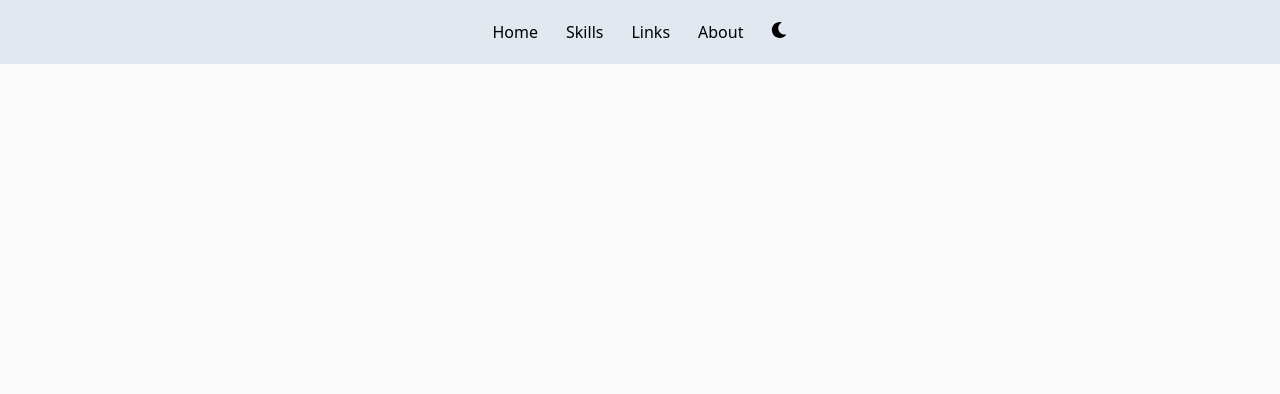
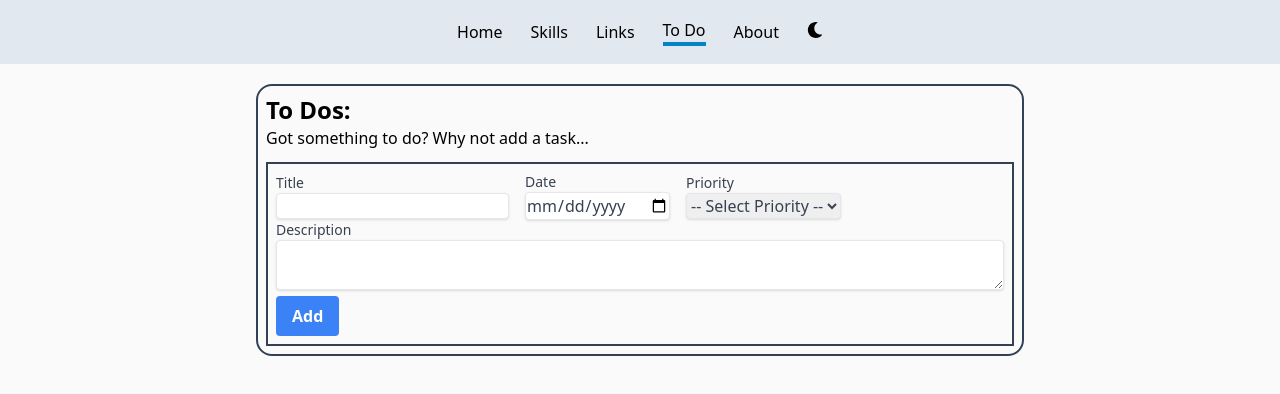
Before and after one commit to SenjuHshrm/portfolio, a React (Create React App) app: page /todo in a window 1280 px wide. Shown: the top 394 px of the page. Built offline with nearby package versions, Linux system fonts and the light colour scheme.

Commit message:
Add to do app

```diff
--- a/package.json
+++ b/package.json
@@ -7,6 +7,7 @@
     "@testing-library/react": "^12.1.3",
     "@testing-library/user-event": "^13.5.0",
     "axios": "^0.26.0",
+    "moment": "^2.29.1",
     "react": "^17.0.2",
     "react-dom": "^17.0.2",
     "react-icons": "^4.3.1",
--- a/src/App.js
+++ b/src/App.js
@@ -4,6 +4,7 @@ import Navigation from './components/partials/Navigation'
 import Skills from './components/Skills';
 import Links from './components/Links';
 import About from './components/About';
+import ToDo from './components/ToDo';
 
 function App() {
   return (
@@ -15,6 +16,7 @@ function App() {
           <Route path='/skills' element={<Skills />}/>
           <Route path='/links' element={<Links />}/>
           <Route path='/about' element={<About />}/>
+          <Route path='/todo' element={<ToDo />} />
         </Routes>
       </Router>
     </>
--- /dev/null
+++ b/src/components/ToDo.js
@@ -0,0 +1,84 @@
+import React from 'react';
+import { useState, useEffect } from 'react';
+import ToDoListItem from './partials/ToDoListItem';
+import moment from 'moment';
+
+const ToDo = () => {
+  const [title, setTitle] = useState('');
+  const [desc, setDesc] = useState('');
+  const [date, setDate] = useState('');
+  const [prio, setPrio] = useState('');
+  const [todoList, setTodoList] = useState([]);
+
+  useEffect(() => {
+    if(localStorage.getItem('todo') === null) {
+      localStorage.setItem('todo', JSON.stringify([]))
+    } else {
+      setTodoList(JSON.parse(localStorage.getItem('todo')))
+    }
+  }, [])
+
+  const addToList = (e) => {
+    e.preventDefault()
+    let data = {title, desc, date: moment(date, 'YYYY-MM-DD').format('MMMM DD, YYYY'), prio, id: Math.floor(Math.random() * 100000) + 1}
+    localStorage.setItem('todo', JSON.stringify([...todoList, data]))
+    setTodoList([...todoList, data])
+  }
+
+  const removeFromList = (id) => {
+    let newList = todoList.filter(todo => todo.id !== id)
+    localStorage.setItem('todo', JSON.stringify(newList))
+    setTodoList(newList)
+  }
+
+  return (
+    <div className='max-w-3xl p-2 mx-auto my-5 border-2 border-slate-700 dark:border-slate-200 rounded-2xl text-black dark:text-white flex flex-col justify-start gap-3'>
+      <div className='w-full gap-8 flex flex-row justify-start items-center'>
+        <div>
+          <span className='text-2xl font-semibold'>To Dos:</span>
+          <p>Got something to do? Why not add a task...</p>
+        </div>
+      </div>
+      <form onSubmit={addToList} className='p-2 w-full flex flex-col justify-start items-start w-auto border-2 border-slate-700 dark:border-slate-200'>
+        <div className='flex flex-wrap gap-4 justify-start items-center w-full'>
+          <div>
+            <label className='block text-gray-700 dark:text-white text-sm' htmlFor='title'>Title</label>
+            <input type='text' className='shadow appearance-none border rounded text-gray-700' id='username' onChange={ (e)=>setTitle(e.target.value) } required/>
+          </div>
+          <div>
+            <label className='block text-gray-700 dark:text-white text-sm' htmlFor='desc'>Date</label>
+            <input type='date' className='shadow appearance-none border rounded text-gray-700' id='desc' onChange={ (e)=>setDate(e.target.value) } required/>
+          </div>
+          <div>
+            <label className='block text-gray-700 dark:text-white text-sm' htmlFor='prio'>Priority</label>
+            <select className='shadow border rounded text-gray-700' id='prio' onChange={ (e)=> setPrio(e.target.value) } required>
+              <option value=''>-- Select Priority --</option>
+              <option value='bg-red-500'>High</option>
+              <option value='bg-yellow-500'>Medium</option>
+              <option value='bg-green-500'>Low</option>
+            </select>
+          </div>
+        </div>
+        <div className='w-full'>
+          <label className='block text-gray-700 dark:text-white text-sm' htmlFor='desc'>Description</label>
+          <textarea className='shadow appearance-none border rounded text-gray-700 w-full' id='desc' onChange={ (e)=>setDesc(e.target.value) } required/>
+        </div>
+        <div>
+          <button className='bg-blue-500 hover:bg-blue-700 text-white font-bold py-2 px-4 rounded' type='submit'>Add</button>
+        </div>
+      </form>
+      {
+        todoList.length > 0 &&
+        <div className='p-2 w-full flex flex-col justify-center items-center w-auto border-2 border-slate-700 dark:border-slate-200'>
+          {
+            todoList.map(todos => (
+              <ToDoListItem key={todos.id} todo={todos} remove={removeFromList} />
+            ))
+          }
+        </div>
+      }
+    </div>
+  )
+}
+
+export default ToDo
--- a/src/components/partials/Link.js
+++ b/src/components/partials/Link.js
@@ -3,7 +3,7 @@
 const Link = ({ link }) => {
   return (
     <div className='border-2 rounded-md p-2 border-slate-700 dark:border-slate-200'>
-      <a href={link.link} target="_blank">{link.name}</a>
+      <a href={link.link} target="_blank" rel='noreferrer'>{link.name}</a>
     </div>
   )
 }
--- a/src/components/partials/Navigation.js
+++ b/src/components/partials/Navigation.js
@@ -16,6 +16,9 @@ const Navigation = () => {
         <li className={ location.pathname === '/links' ? 'border-b-4 border-sky-600' : '' }>
           <Link to='/links'>Links</Link>
         </li>
+        <li className={ location.pathname === '/todo' ? 'border-b-4 border-sky-600' : '' }>
+          <Link to='/todo'>To Do</Link>
+        </li>
         <li className={ location.pathname === '/about' ? 'border-b-4 border-sky-600' : '' }>
           <Link to='/about'>About</Link>
         </li>
--- a/src/components/partials/Skill.js
+++ b/src/components/partials/Skill.js
@@ -2,7 +2,7 @@
 const Skill = ({ skill }) => {
   return (
     <div className='border-2 rounded-md p-2 border-slate-700 dark:border-slate-200'>
-      <a href={skill.link} target="_blank">{skill.name}</a>
+      <a href={skill.link} target="_blank" rel='noreferrer'>{skill.name}</a>
     </div>
   )
 }
--- /dev/null
+++ b/src/components/partials/ToDoListItem.js
@@ -0,0 +1,16 @@
+import React from 'react';
+import {FaTrashAlt} from 'react-icons/fa'
+
+const ToDoListItem = ({ todo, remove}) => {
+  return (
+    <div className={ `${todo.prio} w-full m-1 p-3 flex flex-row justify-between item-center` }>
+      <div>
+        <p className='font-bold'>{todo.title}</p>
+        <span>{todo.desc}</span>
+      </div>
+      <button onClick={() => remove(todo.id)}><FaTrashAlt /></button>
+    </div>
+  )
+}
+
+export default ToDoListItem
```
Also changed, not shown: 2 other files (tests, documents, lock files or other folders).
